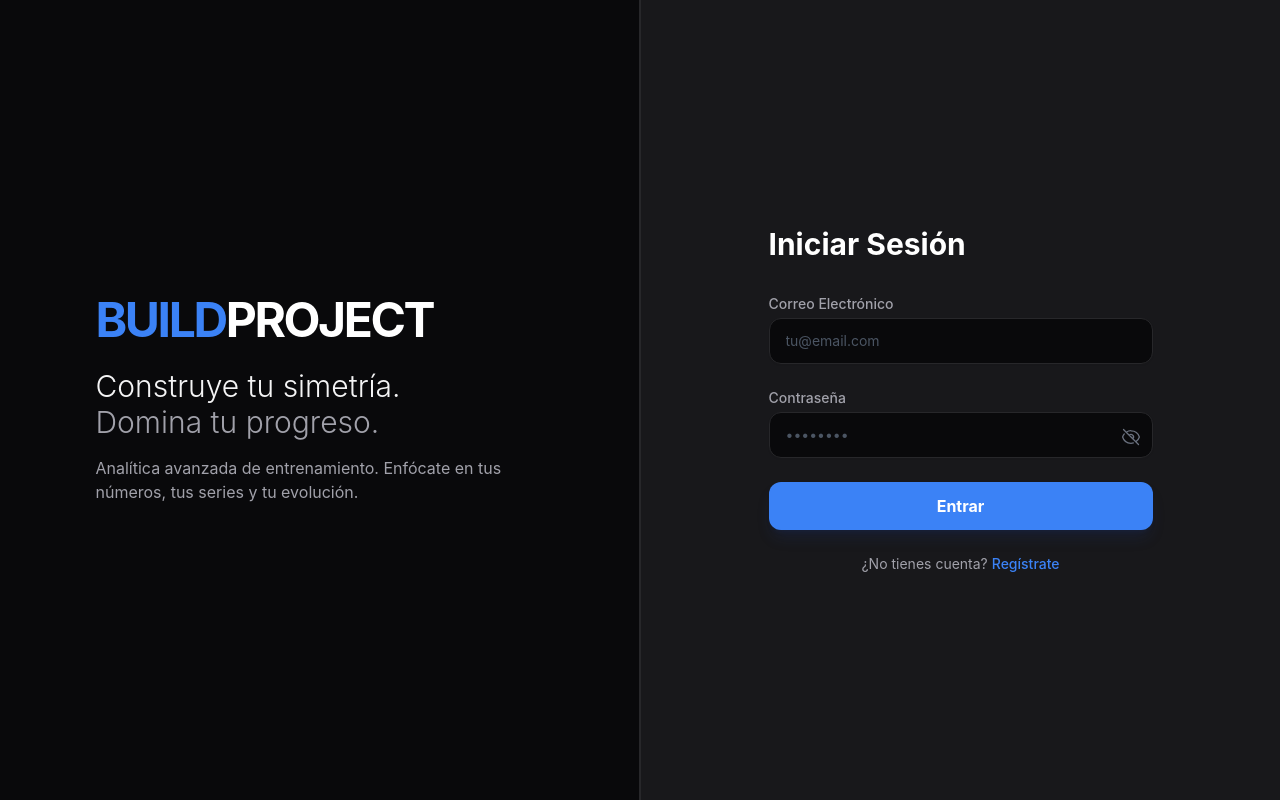
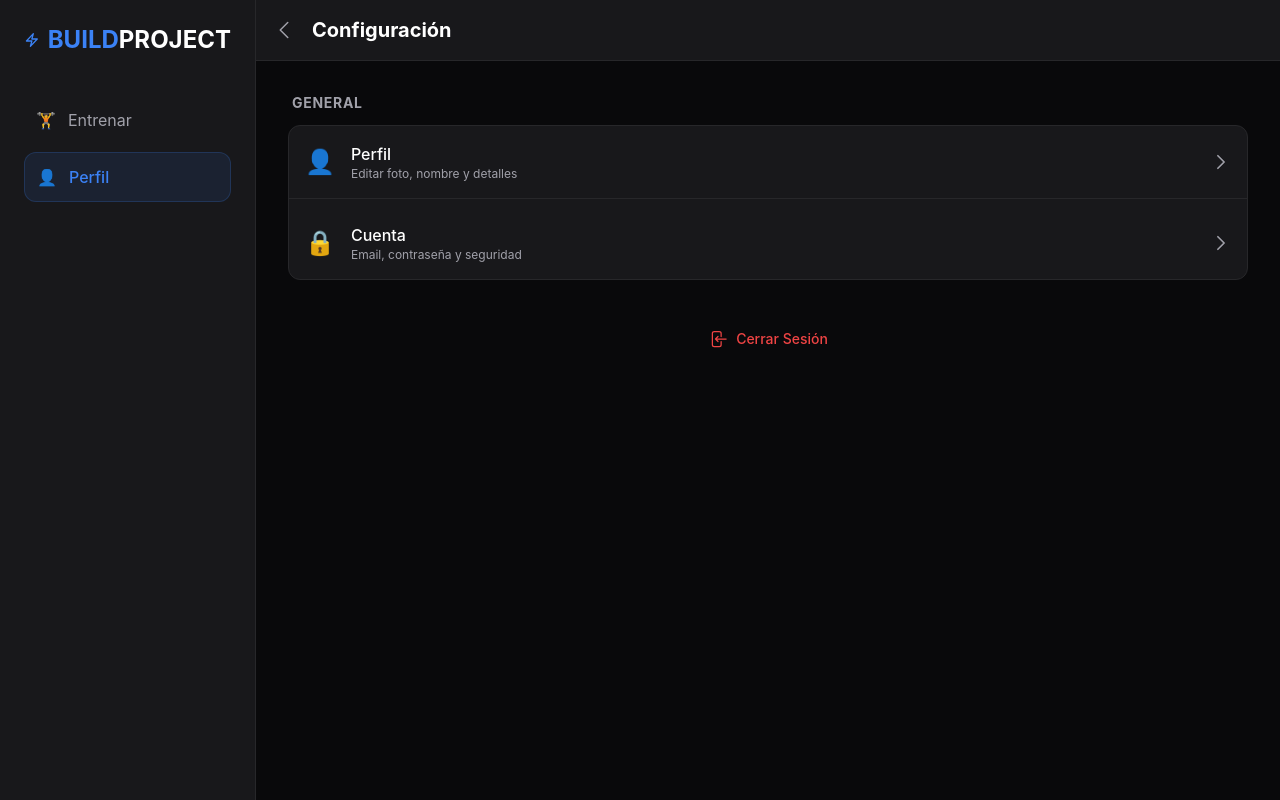
Before and after one commit to EdrikCamacho/BuildProject, an Angular app: page /settings in a window 1280 px wide. Before the commit this address led to /. Built offline with nearby package versions, Linux system fonts and the light colour scheme.

Commit message:
Configuracion

```diff
--- a/src/app/app.routes.ts
+++ b/src/app/app.routes.ts
@@ -10,6 +10,7 @@ import { ExerciseDetailComponent } from './features/exercises/exercise-detail/ex
 import { MeasurementListComponent } from './features/measurements/measurement-list/measurement-list.component';
 import { MeasurementAddComponent } from './features/measurements/measurement-add/measurement-add.component';
 import { ProfileEditComponent } from './features/profile/profile-edit/profile-edit.component';
+import { SettingsComponent } from './features/settings/settings.component';
 
 export const routes: Routes = [
   { path: '', component: LandingComponent },
@@ -18,6 +19,7 @@ export const routes: Routes = [
   { path: 'dashboard', component: DashboardComponent },
   { path: 'profile', component: ProfileComponent },
   { path: 'profile/edit', component: ProfileEditComponent },
+  { path: 'settings', component: SettingsComponent },
   { path: 'exercises', component: ExerciseListComponent },
   { path: 'exercises/create', component: ExerciseCreateComponent },
   { path: 'exercises/:id', component: ExerciseDetailComponent },
--- a/src/app/features/profile/profile.component.html
+++ b/src/app/features/profile/profile.component.html
@@ -6,7 +6,6 @@
         <svg xmlns="http://www.w3.org/2000/svg" fill="none" viewBox="0 0 24 24" stroke-width="2" stroke="currentColor" class="w-8 h-8"><path stroke-linecap="round" stroke-linejoin="round" d="M3.75 13.5l10.5-11.25L12 10.5h8.25L9.75 21.75 12 13.5H3.75z" /></svg>
         <span>BUILD<span class="text-white">PROJECT</span></span>
       </div>
-
       <nav class="space-y-2">
         <a routerLink="/dashboard" class="flex items-center gap-3 p-3 text-brand-text-muted hover:text-white hover:bg-brand-surface-light rounded-xl transition-colors">
           <span>🏋️</span> Entrenar
@@ -28,7 +27,6 @@
     <div class="flex-1 overflow-y-auto p-4 md:p-8 pb-24 md:pb-8">
 
       <div class="flex flex-col items-center md:flex-row md:items-center md:gap-6 mb-8">
-
         <div class="relative group">
           <div class="w-24 h-24 md:w-28 md:h-28 bg-brand-surface border-2 border-brand-primary rounded-full flex items-center justify-center overflow-hidden shadow-lg shadow-brand-primary/20">
             <img *ngIf="user.photoUrl" [src]="user.photoUrl" class="w-full h-full object-cover" alt="Foto de perfil">
@@ -37,9 +35,7 @@
         </div>
 
         <div class="text-center md:text-left mt-4 md:mt-0 flex-1">
-          <h2 class="text-2xl font-bold text-white mb-1">
-            {{ user.name }}
-          </h2>
+          <h2 class="text-2xl font-bold text-white mb-1">{{ user.name }}</h2>
           <p class="text-brand-text-muted text-sm mb-4">Miembro desde {{ user.joinDate }}</p>
 
           <a routerLink="/profile/edit" class="inline-flex items-center gap-2 px-4 py-1.5 bg-brand-surface border border-brand-surface-light rounded-lg text-xs font-medium text-white hover:bg-brand-surface-light transition-colors cursor-pointer">
@@ -50,18 +46,12 @@
 
         <div class="mt-6 md:mt-0 w-full md:w-auto">
           <div class="flex bg-brand-surface p-1 rounded-xl border border-brand-surface-light w-full md:w-auto justify-center">
-            <button *ngFor="let p of periods"
-                    (click)="setPeriod(p)"
-                    class="flex-1 md:flex-none px-3 md:px-4 py-1.5 rounded-lg text-xs font-medium transition-all"
-                    [ngClass]="currentPeriod === p ? 'bg-brand-surface-light text-white shadow-sm ring-1 ring-white/10' : 'text-brand-text-muted hover:text-white'">
-              {{ p }}
-            </button>
+            <button *ngFor="let p of periods" (click)="setPeriod(p)" class="flex-1 md:flex-none px-3 md:px-4 py-1.5 rounded-lg text-xs font-medium transition-all" [ngClass]="currentPeriod === p ? 'bg-brand-surface-light text-white shadow-sm ring-1 ring-white/10' : 'text-brand-text-muted hover:text-white'">{{ p }}</button>
           </div>
         </div>
       </div>
 
       <div class="grid grid-cols-1 md:grid-cols-2 gap-6 mb-8">
-
         <div class="bg-brand-surface p-6 rounded-2xl border border-brand-surface-light relative overflow-hidden group hover:border-brand-primary/30 transition-colors">
           <div class="flex justify-between items-start mb-6">
             <div>
@@ -73,13 +63,7 @@
             </div>
           </div>
           <div class="h-24 flex items-end gap-2 md:gap-4">
-            <div *ngFor="let h of currentStats.volumeTrend"
-                 class="flex-1 bg-brand-primary/20 rounded-t-md hover:bg-brand-primary transition-all duration-300 cursor-pointer relative group/bar"
-                 [style.height.%]="h">
-                 <div class="absolute bottom-full left-1/2 -translate-x-1/2 mb-2 px-2 py-1 bg-brand-black border border-brand-surface-light text-white text-[10px] rounded opacity-0 group-hover/bar:opacity-100 transition-opacity pointer-events-none whitespace-nowrap z-10">
-                   {{ h }}%
-                 </div>
-            </div>
+            <div *ngFor="let h of currentStats.volumeTrend" class="flex-1 bg-brand-primary/20 rounded-t-md hover:bg-brand-primary transition-all duration-300 cursor-pointer relative group/bar" [style.height.%]="h"></div>
           </div>
         </div>
 
@@ -94,16 +78,9 @@
             </div>
           </div>
           <div class="h-24 flex items-end gap-2 md:gap-4">
-            <div *ngFor="let h of currentStats.setsTrend"
-                 class="flex-1 bg-purple-500/20 rounded-t-md hover:bg-purple-500 transition-all duration-300 cursor-pointer relative group/bar"
-                 [style.height.%]="h">
-                 <div class="absolute bottom-full left-1/2 -translate-x-1/2 mb-2 px-2 py-1 bg-brand-black border border-brand-surface-light text-white text-[10px] rounded opacity-0 group-hover/bar:opacity-100 transition-opacity pointer-events-none whitespace-nowrap z-10">
-                   {{ h }} sets
-                 </div>
-            </div>
+            <div *ngFor="let h of currentStats.setsTrend" class="flex-1 bg-purple-500/20 rounded-t-md hover:bg-purple-500 transition-all duration-300 cursor-pointer relative group/bar" [style.height.%]="h"></div>
           </div>
         </div>
-
       </div>
 
       <h3 class="text-lg font-bold text-white mb-4 px-1">General</h3>
@@ -123,12 +100,7 @@
         </a>
       </div>
 
-      <button class="w-full mt-8 p-4 text-red-500 font-medium text-sm hover:bg-red-500/10 rounded-xl transition-colors flex items-center justify-center gap-2">
-        <svg xmlns="http://www.w3.org/2000/svg" fill="none" viewBox="0 0 24 24" stroke-width="1.5" stroke="currentColor" class="w-5 h-5"><path stroke-linecap="round" stroke-linejoin="round" d="M15.75 9V5.25A2.25 2.25 0 0013.5 3h-6a2.25 2.25 0 00-2.25 2.25v13.5A2.25 2.25 0 007.5 21h6a2.25 2.25 0 002.25-2.25V15M12 9l-3 3m0 0l3 3m-3-3h12.75" /></svg>
-        Cerrar Sesión
-      </button>
-
-    </div>
+      </div>
   </main>
 
   <nav class="md:hidden fixed bottom-0 w-full bg-brand-surface border-t border-brand-surface-light flex justify-around items-center py-3 z-30 pb-safe">
--- /dev/null
+++ b/src/app/features/settings/settings.component.html
@@ -0,0 +1,68 @@
+<div class="flex h-screen bg-brand-black font-sans text-brand-text">
+
+  <aside class="hidden md:flex flex-col w-64 bg-brand-surface border-r border-brand-surface-light text-white p-6 justify-between">
+    <div>
+      <div class="mb-10 flex items-center gap-2 text-brand-primary font-bold text-2xl">
+        <svg xmlns="http://www.w3.org/2000/svg" fill="none" viewBox="0 0 24 24" stroke-width="2" stroke="currentColor" class="w-8 h-8"><path stroke-linecap="round" stroke-linejoin="round" d="M3.75 13.5l10.5-11.25L12 10.5h8.25L9.75 21.75 12 13.5H3.75z" /></svg>
+        <span>BUILD<span class="text-white">PROJECT</span></span>
+      </div>
+      <nav class="space-y-2">
+        <a routerLink="/dashboard" class="flex items-center gap-3 p-3 text-brand-text-muted hover:text-white hover:bg-brand-surface-light rounded-xl transition-colors">
+          <span>🏋️</span> Entrenar
+        </a>
+        <a routerLink="/profile" class="flex items-center gap-3 p-3 bg-brand-primary/10 text-brand-primary rounded-xl font-medium border border-brand-primary/20">
+          <span>👤</span> Perfil
+        </a>
+      </nav>
+    </div>
+  </aside>
+
+  <main class="flex-1 flex flex-col h-full overflow-hidden relative bg-brand-black">
+
+    <header class="bg-brand-surface border-b border-brand-surface-light p-4 flex items-center gap-4 z-10">
+      <a routerLink="/profile" class="text-brand-text-muted hover:text-white">
+        <svg xmlns="http://www.w3.org/2000/svg" fill="none" viewBox="0 0 24 24" stroke-width="1.5" stroke="currentColor" class="w-6 h-6"><path stroke-linecap="round" stroke-linejoin="round" d="M15.75 19.5L8.25 12l7.5-7.5" /></svg>
+      </a>
+      <h1 class="font-bold text-xl text-white">Configuración</h1>
+    </header>
+
+    <div class="flex-1 overflow-y-auto p-4 md:p-8 pb-24 md:pb-8">
+
+      <div *ngFor="let group of settingGroups" class="mb-8 last:mb-0">
+        <h2 class="text-sm font-bold text-brand-text-muted uppercase tracking-wider mb-3 px-1">
+          {{ group.title }}
+        </h2>
+        <div class="space-y-2 bg-brand-surface border border-brand-surface-light rounded-xl overflow-hidden">
+          <div *ngFor="let item of group.items; let last = last" (click)="handleNavigation(item)" class="flex items-center justify-between p-4 hover:bg-brand-surface-light transition-colors cursor-pointer group" [ngClass]="{'border-b border-brand-surface-light': !last}">
+            <div class="flex items-center gap-4">
+              <div class="text-2xl">{{ item.icon }}</div>
+              <div>
+                <div class="font-medium text-white group-hover:text-brand-primary transition-colors">{{ item.title }}</div>
+                <div *ngIf="item.desc" class="text-xs text-brand-text-muted">{{ item.desc }}</div>
+              </div>
+            </div>
+            <svg xmlns="http://www.w3.org/2000/svg" fill="none" viewBox="0 0 24 24" stroke-width="2" stroke="currentColor" class="w-5 h-5 text-brand-text-muted group-hover:text-white group-hover:translate-x-1 transition-all"><path stroke-linecap="round" stroke-linejoin="round" d="M8.25 4.5l7.5 7.5-7.5 7.5" /></svg>
+          </div>
+        </div>
+      </div>
+
+      <button (click)="logout()" class="w-full mt-8 p-4 text-red-500 font-medium text-sm hover:bg-red-500/10 rounded-xl transition-colors flex items-center justify-center gap-2 border border-transparent hover:border-red-500/20">
+        <svg xmlns="http://www.w3.org/2000/svg" fill="none" viewBox="0 0 24 24" stroke-width="1.5" stroke="currentColor" class="w-5 h-5"><path stroke-linecap="round" stroke-linejoin="round" d="M15.75 9V5.25A2.25 2.25 0 0013.5 3h-6a2.25 2.25 0 00-2.25 2.25v13.5A2.25 2.25 0 007.5 21h6a2.25 2.25 0 002.25-2.25V15M12 9l-3 3m0 0l3 3m-3-3h12.75" /></svg>
+        Cerrar Sesión
+      </button>
+
+    </div>
+  </main>
+
+  <nav class="md:hidden fixed bottom-0 w-full bg-brand-surface border-t border-brand-surface-light flex justify-around items-center py-3 z-30 pb-safe">
+    <a routerLink="/dashboard" class="flex flex-col items-center text-brand-text-muted hover:text-white">
+      <span class="text-xl">🏋️</span>
+      <span class="text-[10px] font-medium mt-1">Entrenar</span>
+    </a>
+    <a routerLink="/profile" class="flex flex-col items-center text-brand-primary">
+      <span class="text-xl">👤</span>
+      <span class="text-[10px] font-medium mt-1">Perfil</span>
+    </a>
+  </nav>
+
+</div>
--- /dev/null
+++ b/src/app/features/settings/settings.component.ts
@@ -0,0 +1,61 @@
+import { Component } from '@angular/core';
+import { CommonModule } from '@angular/common';
+import { RouterLink, Router } from '@angular/router';
+
+interface SettingItem {
+  title: string;
+  icon: string;
+  route: string;
+  desc?: string;
+}
+
+interface SettingGroup {
+  title: string;
+  items: SettingItem[];
+}
+
+@Component({
+  selector: 'app-settings',
+  standalone: true,
+  imports: [CommonModule, RouterLink],
+  templateUrl: './settings.component.html'
+})
+export class SettingsComponent {
+
+  settingGroups: SettingGroup[] = [
+    {
+      title: 'General',
+      items: [
+        {
+          title: 'Perfil',
+          icon: '👤',
+          route: '/profile/edit',
+          desc: 'Editar foto, nombre y detalles'
+        },
+        {
+          title: 'Cuenta',
+          icon: '🔒',
+          route: '/settings/account',
+          desc: 'Email, contraseña y seguridad'
+        }
+      ]
+    }
+  ];
+
+  constructor(private router: Router) {}
+
+  handleNavigation(item: SettingItem) {
+    if (item.route === '/settings/account') {
+      alert('Sección de Cuenta: Próximamente');
+    } else {
+      this.router.navigate([item.route]);
+    }
+  }
+
+  // FUNCIÓN PARA CERRAR SESIÓN
+  logout() {
+    console.log('Cerrando sesión...');
+    // Aquí iría la lógica real de borrar tokens, etc.
+    this.router.navigate(['/']); // Redirige al Landing/Login
+  }
+}
```
